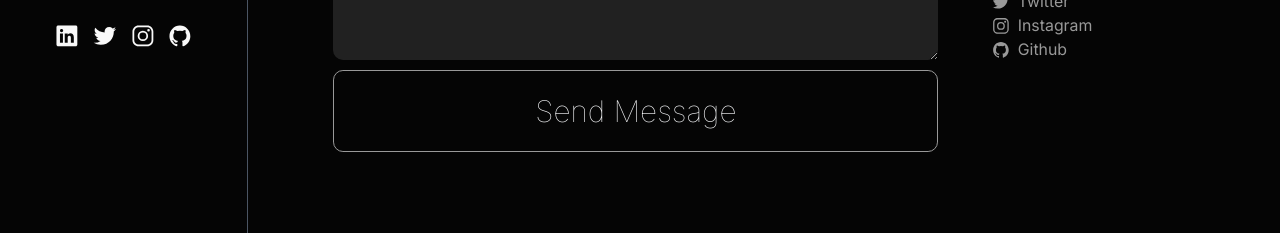
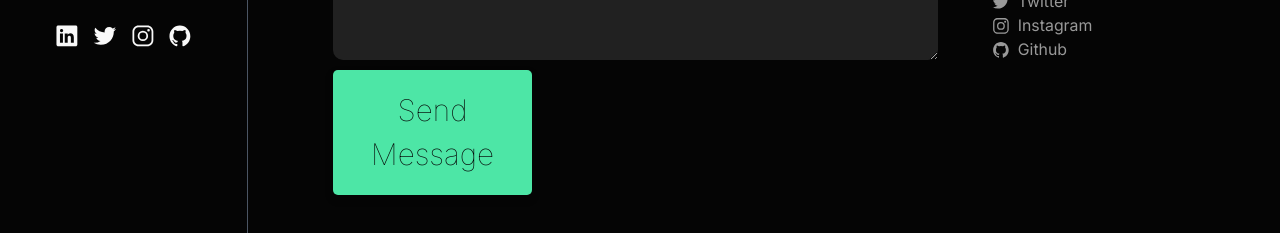
Before and after one commit to Anuragm473/my_portfolio, a React (Vite) app: page /contact in a window 1280 px wide. Shown: the part 573-806 px from the top of the page. Built offline with nearby package versions, Linux system fonts and the light colour scheme.

Commit message:
minor changes

```diff
--- a/src/components/Button/Button.module.css
+++ b/src/components/Button/Button.module.css
@@ -8,4 +8,9 @@ button{
     border: 1px solid rgb(153, 153, 153);
     width:19rem;
     cursor: pointer;
+    max-width: 20rem;
+    -webkit-appearance: none; /* Remove default styling in WebKit browsers */
+    -moz-appearance: none; /* Remove default styling in Firefox */
+    appearance: none; /* Remove default styling in other browsers */
+    box-shadow: none; /* Remove default shadow */
 }
--- a/src/components/Contact/Contact.jsx
+++ b/src/components/Contact/Contact.jsx
@@ -37,7 +37,7 @@ export default function Contact() {
             <input value={name} onChange={(e)=>{setName(e.target.value)}} placeholder='Name' className={Styles.nameInput} type='text'/>
             <input value={email} onChange={(e)=>{setEmail(e.target.value)}} placeholder='Email' className={Styles.emailInput} type='email'/>
             <textarea value={message} onChange={(e)=>{setMessage(e.target.value)}} placeholder='Write a message...' className={Styles.messageInput} type='text'/>
-            <button style={{backgroundColor:mode==='dark'?'rgb(5,5,5)':'#f3f4f6',color:mode==='dark'?'#f3f4f6':'black'}} className={Styles.btn} onClick={(e)=>handleSubmit(e)}>Send Message</button>
+            <button className={Styles.btn} onClick={(e)=>handleSubmit(e)}>Send Message</button>
         </div>
         <div className={Styles.contactInfo}>
         <h5 style={{backgroundColor:mode==='dark'?'rgb(5,5,5)':'#f3f4f6',color:mode==='dark'?'#f3f4f6':'black'}} className={Styles.contactHeader}>Contact</h5>
--- a/src/components/Contact/Contact.module.css
+++ b/src/components/Contact/Contact.module.css
@@ -84,12 +84,27 @@
     font-family: 'Inter';
     font-size: 1.6rem;
 }
-.btn{
+.btn {
     grid-column: 1/3;
-    width:100%;
+    width: 100%;
     background-color: hsl(155, 75%, 60%);
-    padding:1.8rem;
-    color:rgb(5,5,5)
+    padding: 1.8rem;
+    color: rgb(5, 5, 5);
+    border: none;
+    border-radius: 0.5rem; /* Rounded corners */
+    box-shadow: 0 4px 8px rgba(0, 0, 0, 0.2); /* Shadow */
+    cursor: pointer; /* Pointer cursor on hover */
+    transition: background-color 0.3s ease, box-shadow 0.3s ease; /* Smooth transitions */
+}
+
+.btn:hover {
+    background-color: hsl(155, 75%, 50%); /* Darker shade on hover */
+    box-shadow: 0 6px 12px rgba(0, 0, 0, 0.3); /* Enhanced shadow on hover */
+}
+
+.btn:focus {
+    outline: none; /* Remove default focus outline */
+    box-shadow: 0 0 0 3px rgba(155, 75, 60, 0.5); /* Custom focus ring */
 }
 .contactInfo{
     display:flex;
--- a/src/components/Home/Home.module.css
+++ b/src/components/Home/Home.module.css
@@ -40,13 +40,17 @@
     justify-content: start;
     align-items: center;
 }
-.framer button{
-    padding:1.5rem 2rem;
+.framer button {
+    padding: 1.5rem 2rem;
     border-radius: 1rem;
     font-size: 1.8rem;
     font-weight: 400;
     max-width: 20rem;
     border: 1px solid rgb(153, 153, 153);
+    -webkit-appearance: none; /* Remove default styling in WebKit browsers */
+    -moz-appearance: none; /* Remove default styling in Firefox */
+    appearance: none; /* Remove default styling in other browsers */
+    box-shadow: none; /* Remove default shadow */
 }
 @media(max-width:2560px){
     .framer button{
```
